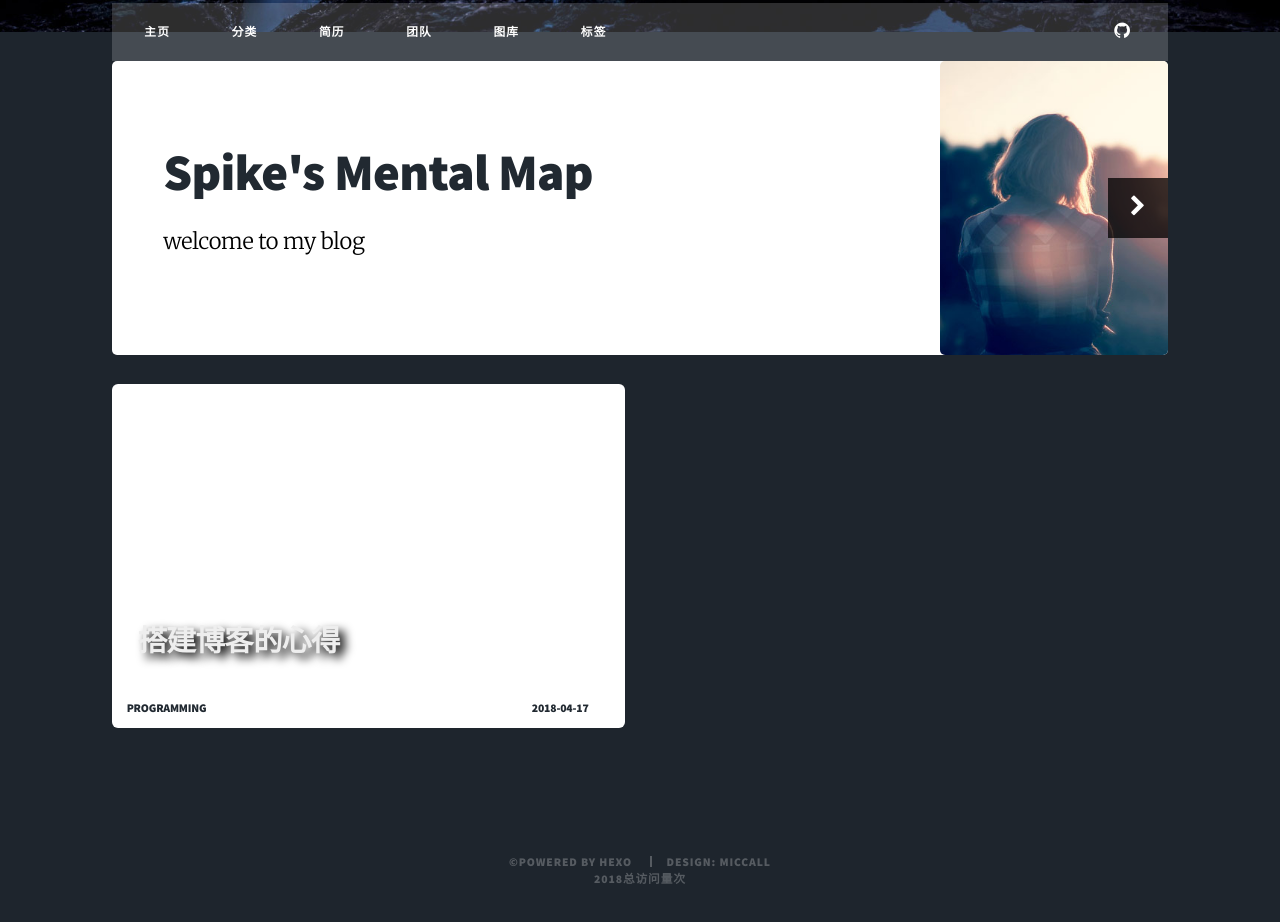
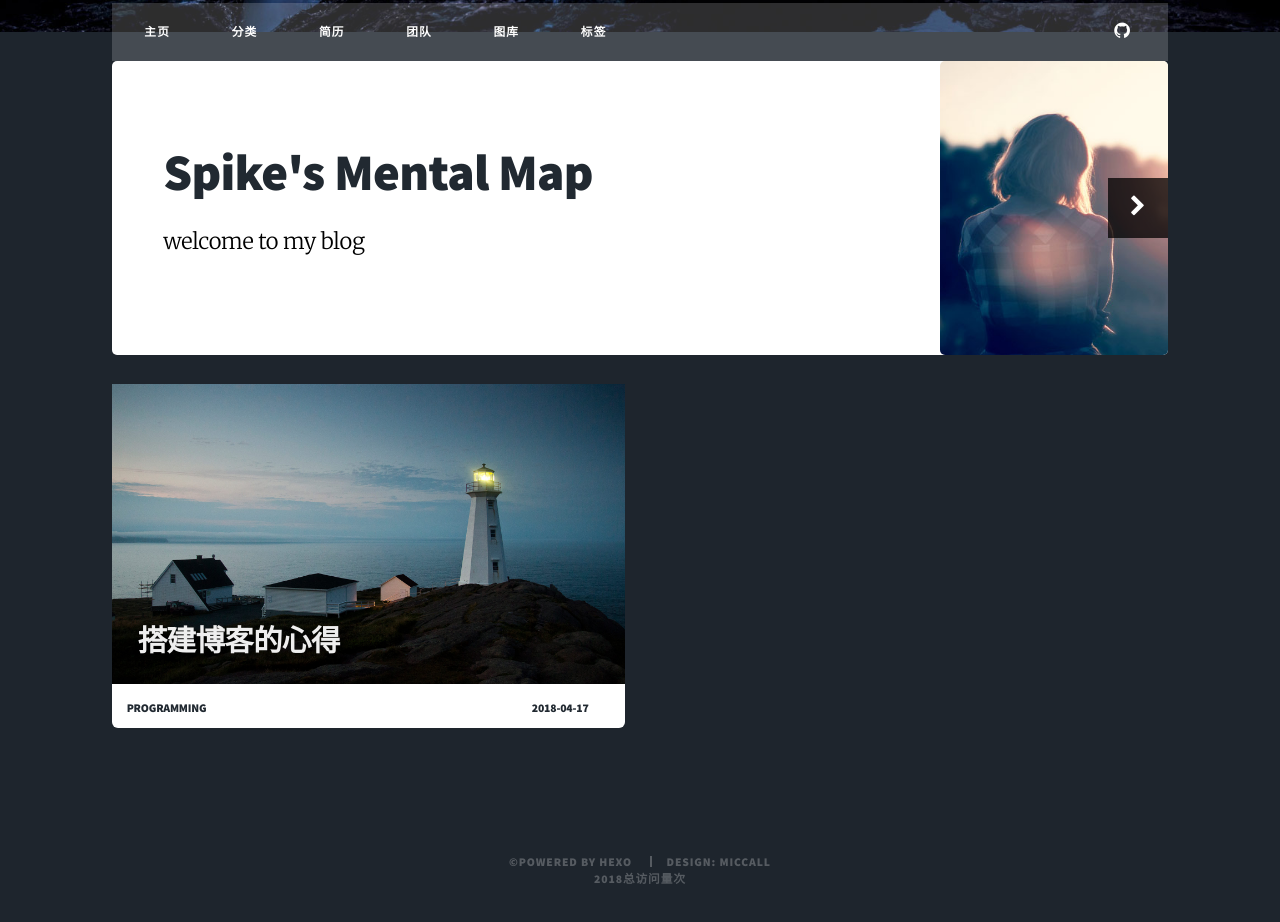
Before and after one commit to spikexie/spikexie.github.io, a plain HTML site: page index.html in a window 1280 px wide. Shown: the part 768-1690 px from the top of the page. Drawn offline with nearby package versions, Linux system fonts and the light colour scheme; some packages are replaced by stand-ins of ours; a script that the page names is missing; files whose address does not match are found by name.

Commit message:
Site updated: 2018-04-17 20:06:23

```diff
--- a/index.html
+++ b/index.html
@@ -173,7 +173,7 @@
                 <div class="6u 12u(narrower)">
                     <section class="link_box special">
                        <a href="/2018/04/17/搭建博客心得/">
-                        <div class="page_title" style="background-image: url(2018/04/17/搭建博客心得/spikexie.github.io/images/build.jpeg) ;background-position: center; background-repeat:no-repeat; background-size:cover;-moz-background-size:cover;">
+                        <div class="page_title" style="background-image: url(spikexie.github.io/images/build.jpeg) ;background-position: center; background-repeat:no-repeat; background-size:cover;-moz-background-size:cover;">
                             <!--标题-->
                             <h2 class="page_title_text"> 搭建博客的心得 </h2>
                             <!--段落-->
```
Also changed, not shown: archives/2018/04/index.html (+1 -1 lines), archives/2018/index.html (+1 -1 lines), archives/index.html (+1 -1 lines), categories/programming/index.html (+1 -1 lines), tags/blog/index.html (+1 -1 lines).
